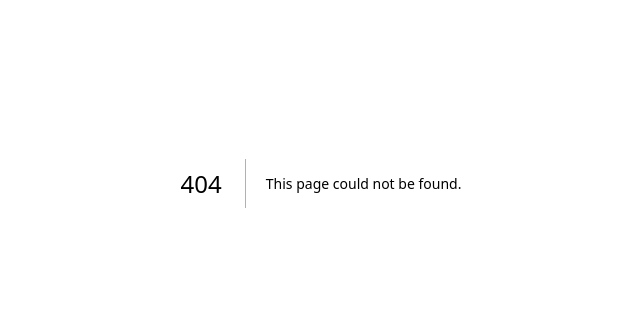
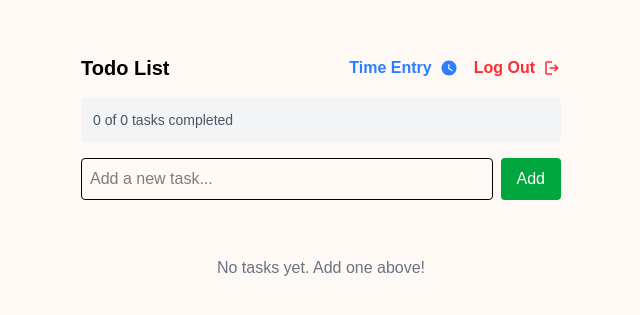
Before and after one commit to VarisVision/harvest-time, a Next.js app: page /todo in a window 1280 px wide. Before the commit this address had no page. Shown: the part 217-532 px from the top of the page, without its empty margins (319-959 px from the left). Built offline with nearby package versions, Linux system fonts and the light colour scheme.

Commit message:
todo app extension

```diff
--- a/src/app/components/time-entry/TimeEntryForm.tsx
+++ b/src/app/components/time-entry/TimeEntryForm.tsx
@@ -296,7 +296,6 @@ export default function TimeEntryForm({ onSubmit }: TimeEntryFormProps) {
                     }}
                 />
             </div>
-
             <button
                 type="submit"
                 disabled={submitting}
--- a/src/app/page.tsx
+++ b/src/app/page.tsx
@@ -1,12 +1,14 @@
 "use client"
 
 import { useState, useEffect } from "react";
+import { useRouter } from "next/navigation";
 import type { ApplicationContext } from "@sitecore-marketplace-sdk/client";
 import { useMarketplaceClient } from "./utils/hooks/useMarketplaceClient";
 
 function App() {
   const { client, error, isInitialized } = useMarketplaceClient();
   const [appContext, setAppContext] = useState<ApplicationContext>();
+  const router = useRouter();
 
   useEffect(() => {
     if (!error && isInitialized && client) {
@@ -27,10 +29,31 @@ function App() {
   }, [client, error, isInitialized]);
 
   return (
-    <>
-      <h1>Welcome to {appContext?.name} again</h1>
+    <div className="flex flex-col justify-center items-center min-h-screen w-full max-w-lg p-4 m-auto">
+      <h1 className="text-2xl font-bold mb-8 text-center">Welcome to {appContext?.name || "Harvest Time"}</h1>
 
-    </>
+      <div className="space-y-4 w-full">
+        <button
+          onClick={() => router.push('/time-entry')}
+          className="w-full bg-blue-600 text-white font-bold px-6 py-4 rounded-lg hover:bg-blue-700 flex items-center justify-center gap-3"
+        >
+          <svg xmlns="http://www.w3.org/2000/svg" width="24" height="24" viewBox="0 0 24 24">
+            <path fill="currentColor" d="M12 2C6.5 2 2 6.5 2 12s4.5 10 10 10s10-4.5 10-10S17.5 2 12 2m4.2 14.2L11 13V7h1.5v5.2l4.5 2.7z"/>
+          </svg>
+          Track Time
+        </button>
+
+        <button
+          onClick={() => router.push('/todo')}
+          className="w-full bg-green-600 text-white font-bold px-6 py-4 rounded-lg hover:bg-green-700 flex items-center justify-center gap-3"
+        >
+          <svg xmlns="http://www.w3.org/2000/svg" width="24" height="24" viewBox="0 0 24 24">
+            <path fill="currentColor" d="M10 17l-4-4l1.41-1.41L10 14.17l6.59-6.59L18 9z"/>
+          </svg>
+          Todo List
+        </button>
+      </div>
+    </div>
   );
 }
 
--- /dev/null
+++ b/src/app/todo/page.tsx
@@ -0,0 +1,167 @@
+"use client"
+
+import React, { useState, useEffect } from "react"
+import { useRouter } from "next/navigation"
+import { logout } from "../utils/logout"
+
+interface Todo {
+  id: number
+  text: string
+  completed: boolean
+  createdAt: Date
+}
+
+export default function TodoPage() {
+  const [todos, setTodos] = useState<Todo[]>([])
+  const [newTodoText, setNewTodoText] = useState("")
+  const [logoutLoading, setLogoutLoading] = useState(false)
+  const router = useRouter()
+
+  useEffect(() => {
+    const savedTodos = localStorage.getItem('todos')
+    if (savedTodos) {
+      const parsedTodos = JSON.parse(savedTodos).map((todo: Omit<Todo, 'createdAt'> & { createdAt: string }) => ({
+        ...todo,
+        createdAt: new Date(todo.createdAt)
+      }))
+      setTodos(parsedTodos)
+    }
+  }, [])
+
+  useEffect(() => {
+    localStorage.setItem('todos', JSON.stringify(todos))
+  }, [todos])
+
+  const addTodo = (e: React.FormEvent) => {
+    e.preventDefault()
+    if (newTodoText.trim()) {
+      const newTodo: Todo = {
+        id: Date.now(),
+        text: newTodoText.trim(),
+        completed: false,
+        createdAt: new Date()
+      }
+      setTodos([...todos, newTodo])
+      setNewTodoText("")
+    }
+  }
+
+  const toggleTodo = (id: number) => {
+    setTodos(todos.map(todo =>
+      todo.id === id ? { ...todo, completed: !todo.completed } : todo
+    ))
+  }
+
+  const deleteTodo = (id: number) => {
+    setTodos(todos.filter(todo => todo.id !== id))
+  }
+
+  const handleLogout = async () => {
+    setLogoutLoading(true)
+    await logout()
+  }
+
+  const completedCount = todos.filter(todo => todo.completed).length
+  const totalCount = todos.length
+
+  return (
+    <div className="flex flex-col justify-center min-h-screen w-full max-w-lg p-4 m-auto">
+      <div className="flex flex-row justify-between mb-4">
+        <h2 className="text-xl font-semibold">Todo List</h2>
+        <div className="flex items-center gap-4">
+          <button
+            onClick={() => router.push('/time-entry')}
+            className="text-blue-500 font-bold rounded hover:text-blue-600 cursor-pointer flex items-center gap-2"
+          >
+            Time Entry
+            <svg xmlns="http://www.w3.org/2000/svg" width="18" height="18" viewBox="0 0 24 24">
+              <path fill="currentColor" d="M12 2C6.5 2 2 6.5 2 12s4.5 10 10 10s10-4.5 10-10S17.5 2 12 2m4.2 14.2L11 13V7h1.5v5.2l4.5 2.7z"/>
+            </svg>
+          </button>
+          <button
+            onClick={handleLogout}
+            disabled={logoutLoading}
+            className="text-red-500 font-bold rounded hover:text-red-600 disabled:opacity-50 cursor-pointer flex items-center gap-2"
+          >
+            {logoutLoading ? "Logging out..." : "Log Out"}
+            <svg xmlns="http://www.w3.org/2000/svg" width="18" height="18" viewBox="0 0 24 24">
+              <path fill="currentColor" d="M5 21q-.825 0-1.412-.587T3 19V5q0-.825.588-1.412T5 3h7v2H5v14h7v2zm11-4l-1.375-1.45l2.55-2.55H9v-2h8.175l-2.55-2.55L16 7l5 5z" />
+            </svg>
+          </button>
+        </div>
+      </div>
+
+      <div className="mb-4 p-3 bg-gray-100 rounded">
+        <p className="text-sm text-gray-600">
+          {completedCount} of {totalCount} tasks completed
+        </p>
+        {totalCount > 0 && (
+          <div className="w-full bg-gray-300 rounded-full h-2 mt-2">
+            <div
+              className="bg-green-500 h-2 rounded-full transition-all duration-300"
+              style={{ width: `${totalCount > 0 ? (completedCount / totalCount) * 100 : 0}%` }}
+            ></div>
+          </div>
+        )}
+      </div>
+
+      <form onSubmit={addTodo} className="mb-6">
+        <div className="flex gap-2">
+          <input
+            type="text"
+            value={newTodoText}
+            onChange={(e) => setNewTodoText(e.target.value)}
+            placeholder="Add a new task..."
+            className="flex-1 p-2 border rounded text-black focus:outline-none focus:border-green-500"
+          />
+          <button
+            type="submit"
+            className="bg-green-600 text-white px-4 py-2 rounded hover:bg-green-700 font-medium"
+          >
+            Add
+          </button>
+        </div>
+      </form>
+
+      <div className="space-y-2">
+        {todos.length === 0 ? (
+          <p className="text-gray-500 text-center py-8">No tasks yet. Add one above!</p>
+        ) : (
+          todos.map((todo) => (
+            <div
+              key={todo.id}
+              className={`flex items-center gap-3 p-3 border rounded ${
+                todo.completed ? 'bg-gray-50 border-gray-200' : 'bg-white border-gray-300'
+              }`}
+            >
+              <input
+                type="checkbox"
+                checked={todo.completed}
+                onChange={() => toggleTodo(todo.id)}
+                className="w-4 h-4 text-green-600 rounded focus:ring-green-500"
+              />
+              <span
+                className={`flex-1 ${
+                  todo.completed
+                    ? 'line-through text-gray-500'
+                    : 'text-gray-900'
+                }`}
+              >
+                {todo.text}
+              </span>
+              <button
+                onClick={() => deleteTodo(todo.id)}
+                className="text-red-500 hover:text-red-700 p-1"
+                aria-label="Delete task"
+              >
+                <svg xmlns="http://www.w3.org/2000/svg" width="16" height="16" viewBox="0 0 24 24">
+                  <path fill="currentColor" d="M7 21q-.825 0-1.412-.587T5 19V6H4V4h5V3h6v1h5v2h-1v13q0 .825-.587 1.413T17 21zM17 6H7v13h10zM9 17h2V8H9zm4 0h2V8h-2zM7 6v13z"/>
+                </svg>
+              </button>
+            </div>
+          ))
+        )}
+      </div>
+    </div>
+  )
+}
```
